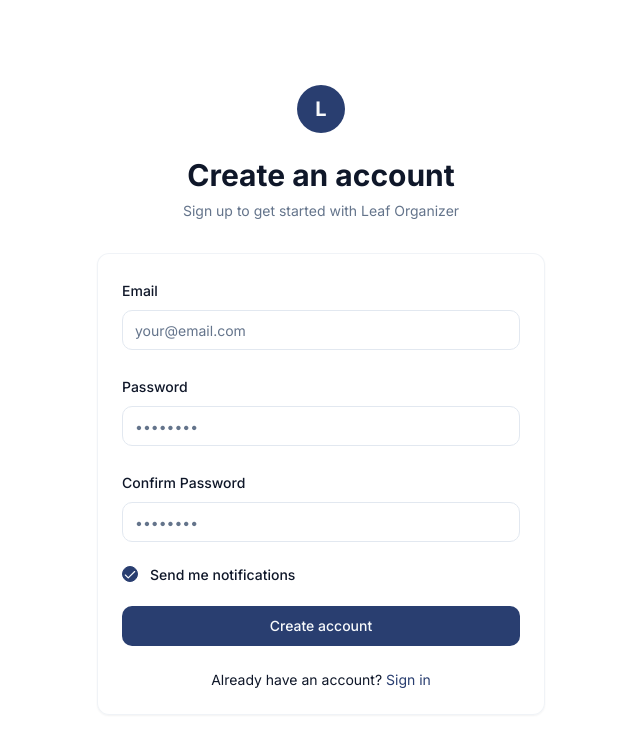
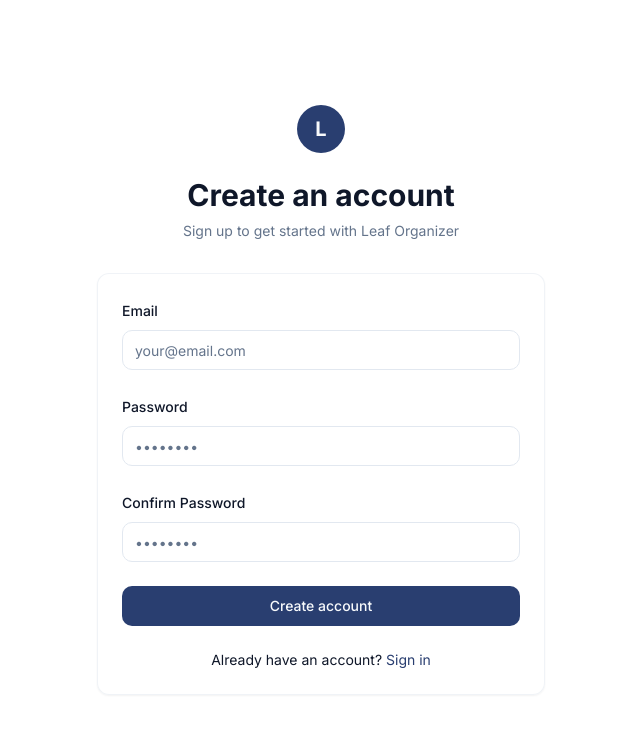
Before and after one commit to dvkpatel14/leafy-dashboard-template, a React (Vite) app: page /register in a window 1280 px wide. Shown: the top 754 px of the page, without its empty margins (319-959 px from the left). Built offline with nearby package versions, Linux system fonts and the light colour scheme.

Commit message:
Remove notification option
Removes the "Send me notifications" option from the registration form.

```diff
--- a/src/pages/register.tsx
+++ b/src/pages/register.tsx
@@ -13,7 +13,6 @@ import {
   FormMessage,
 } from "@/components/ui/form";
 import { Input } from "@/components/ui/input";
-import { Checkbox } from "@/components/ui/checkbox";
 import { Link, useNavigate } from "react-router-dom";
 import { useState } from "react";
 import { Loader2 } from "lucide-react";
@@ -23,7 +22,6 @@ const registerSchema = z.object({
   email: z.string().email("Please enter a valid email address"),
   password: z.string().min(8, "Password must be at least 8 characters"),
   confirmPassword: z.string().min(8, "Password must be at least 8 characters"),
-  notifications: z.boolean().default(true),
 }).refine((data) => data.password === data.confirmPassword, {
   message: "Passwords do not match",
   path: ["confirmPassword"],
@@ -42,7 +40,6 @@ export default function Register() {
       email: "",
       password: "",
       confirmPassword: "",
-      notifications: true,
     },
   });
 
@@ -53,14 +50,16 @@ export default function Register() {
         email: values.email,
         password: values.password,
         preferences: {
-          notifications: values.notifications,
+          notifications: false, // Setting default to false since we removed the checkbox
           theme: "light",
         },
       });
-      toast.success("Account created successfully! Please log in.");
-      navigate("/login");
+      toast.success("Account created successfully!");
+      // Redirect user to dashboard instead of login page
+      navigate("/dashboard");
     } catch (error) {
       console.error(error);
+      toast.error("Failed to create account. Please try again.");
     } finally {
       setIsSubmitting(false);
     }
@@ -121,25 +120,6 @@ export default function Register() {
                   </FormItem>
                 )}
               />
-              <FormField
-                control={form.control}
-                name="notifications"
-                render={({ field }) => (
-                  <FormItem className="flex flex-row items-start space-x-3 space-y-0">
-                    <FormControl>
-                      <Checkbox
-                        checked={field.value}
-                        onCheckedChange={field.onChange}
-                      />
-                    </FormControl>
-                    <div className="space-y-1 leading-none">
-                      <FormLabel>
-                        Send me notifications
-                      </FormLabel>
-                    </div>
-                  </FormItem>
-                )}
-              />
               <Button type="submit" className="w-full" disabled={isSubmitting}>
                 {isSubmitting ? (
                   <>
--- a/src/services/auth/mock-auth-service.ts
+++ b/src/services/auth/mock-auth-service.ts
@@ -1,4 +1,3 @@
-
 import {
   LoginRequest,
   LoginResponse,
@@ -92,7 +91,16 @@ export class MockAuthService implements AuthService {
     };
 
     mockUsers.push(newUser);
-    toast.success("Registration successful");
+
+    // Automatically log in the user after registration
+    const response: LoginResponse = {
+      access_token: `mock-token-${newUser.userId}-${Date.now()}`,
+      user_id: newUser.userId,
+      role: newUser.role
+    };
+
+    // Save to localStorage to persist session
+    localStorage.setItem(AUTH_TOKEN_KEY, response.access_token);
   }
 
   async getCurrentUser(): Promise<User | null> {
```
